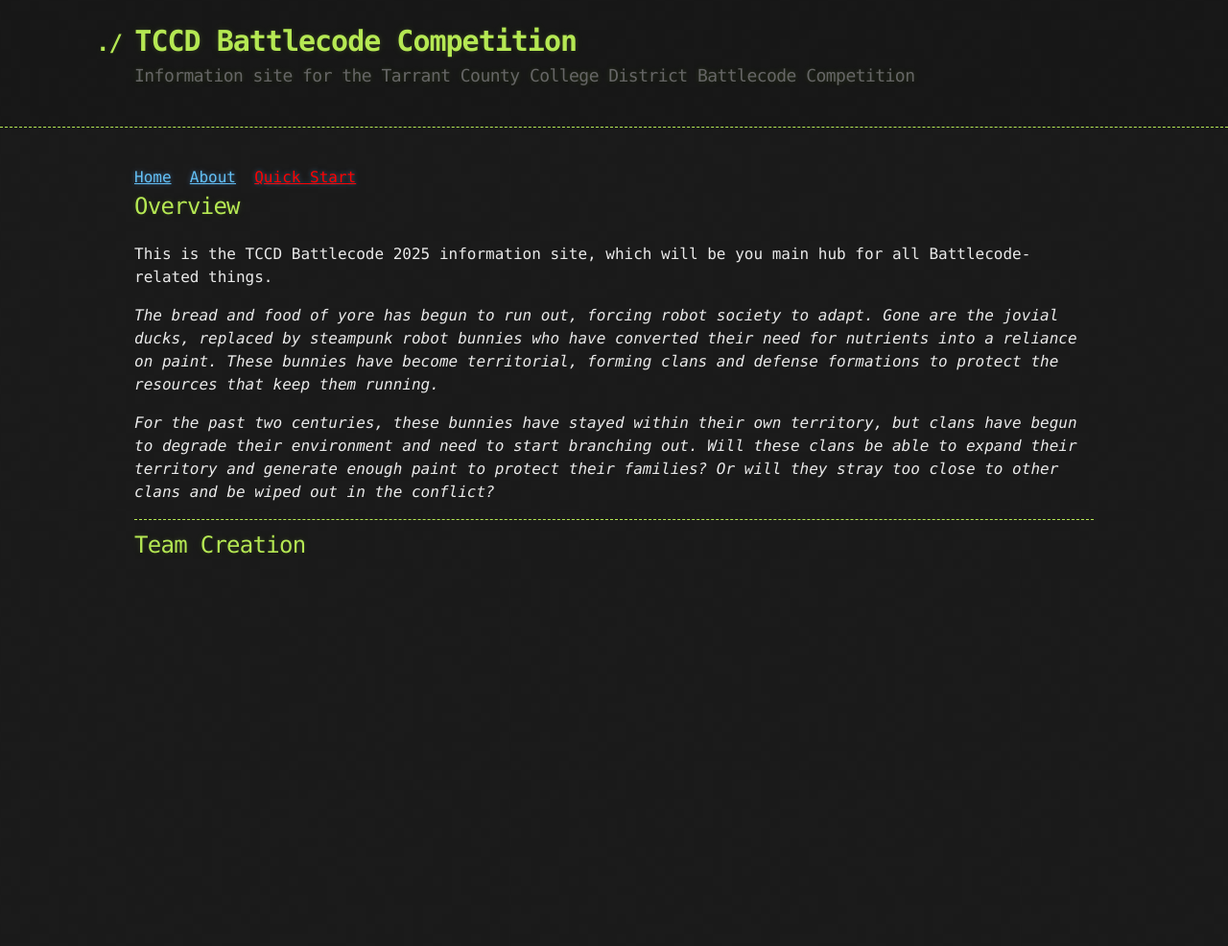
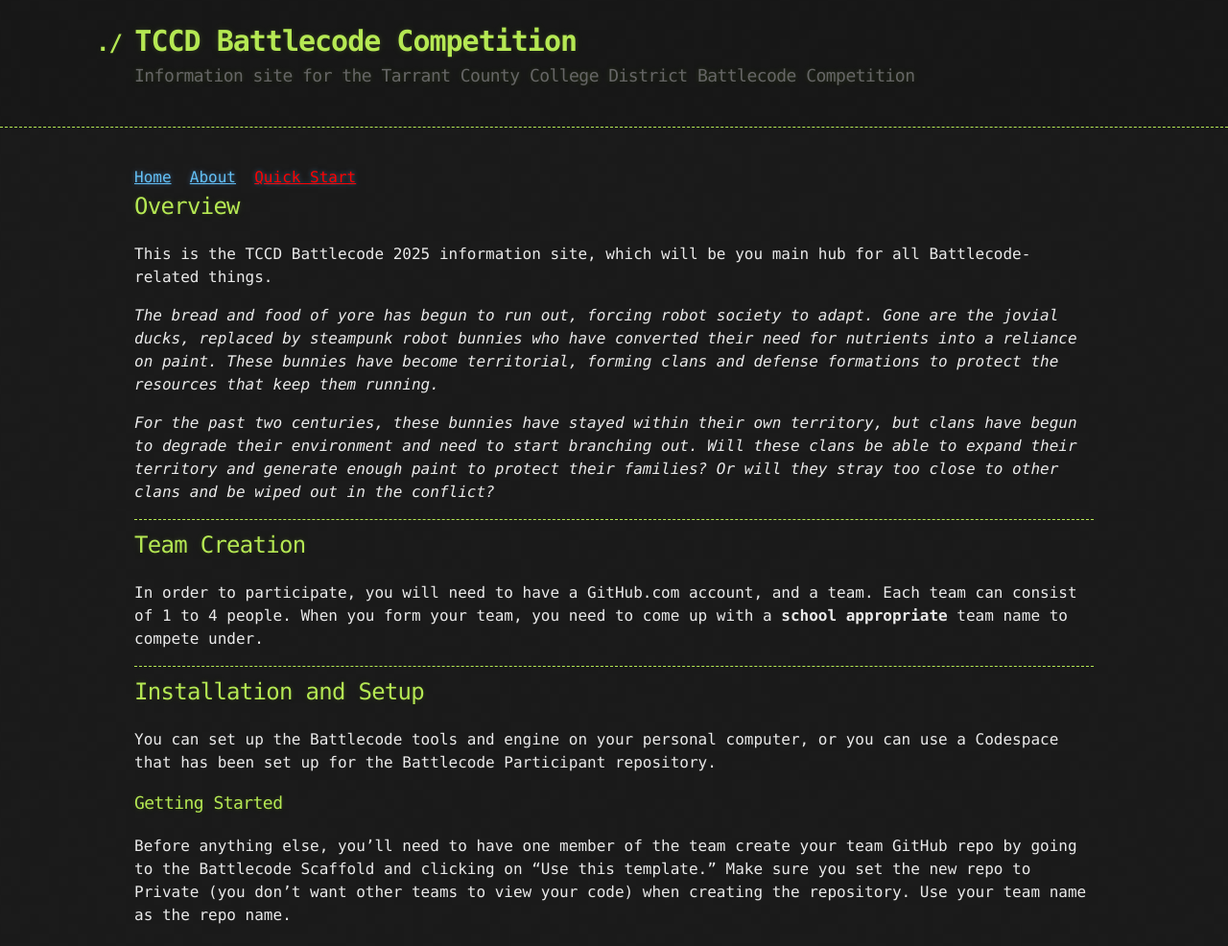
Before and after one commit to TCCD-Battlecode/tccd-battlecode.github.io, a Jekyll site: the page built from pages/quick_start.md, in a window 1280 px wide. Shown: the whole page at 96% size. Built offline with Jekyll 4.4.1, drawn with Linux system fonts in a browser that asks for light colours; before the commit the page ends 900 px from its top, so only the background shows below that.

```diff
--- a/pages/quick_start.md
+++ b/pages/quick_start.md
@@ -14,3 +14,15 @@ _For the past two centuries, these bunnies have stayed within their own territor
 * * *
 
 ## Team Creation
+
+In order to participate, you will need to have a GitHub.com account, and a team. Each team can consist of 1 to 4 people. When you form your team, you need to come up with a **school appropriate** team name to compete under.
+
+* * *
+
+## Installation and Setup
+
+You can set up the Battlecode tools and engine on your personal computer, or you can use a Codespace that has been set up for the Battlecode Participant repository.
+
+### Getting Started
+
+Before anything else, you'll need to have one member of the team create your team GitHub repo by going to the Battlecode Scaffold and clicking on "Use this template." Make sure you set the new repo to Private (you don't want other teams to view your code) when creating the repository. Use your team name as the repo name.
```
Also changed, not shown: pages/index.md (+5 -1 lines), pages/sessions.md (added, +15 -0 lines).
